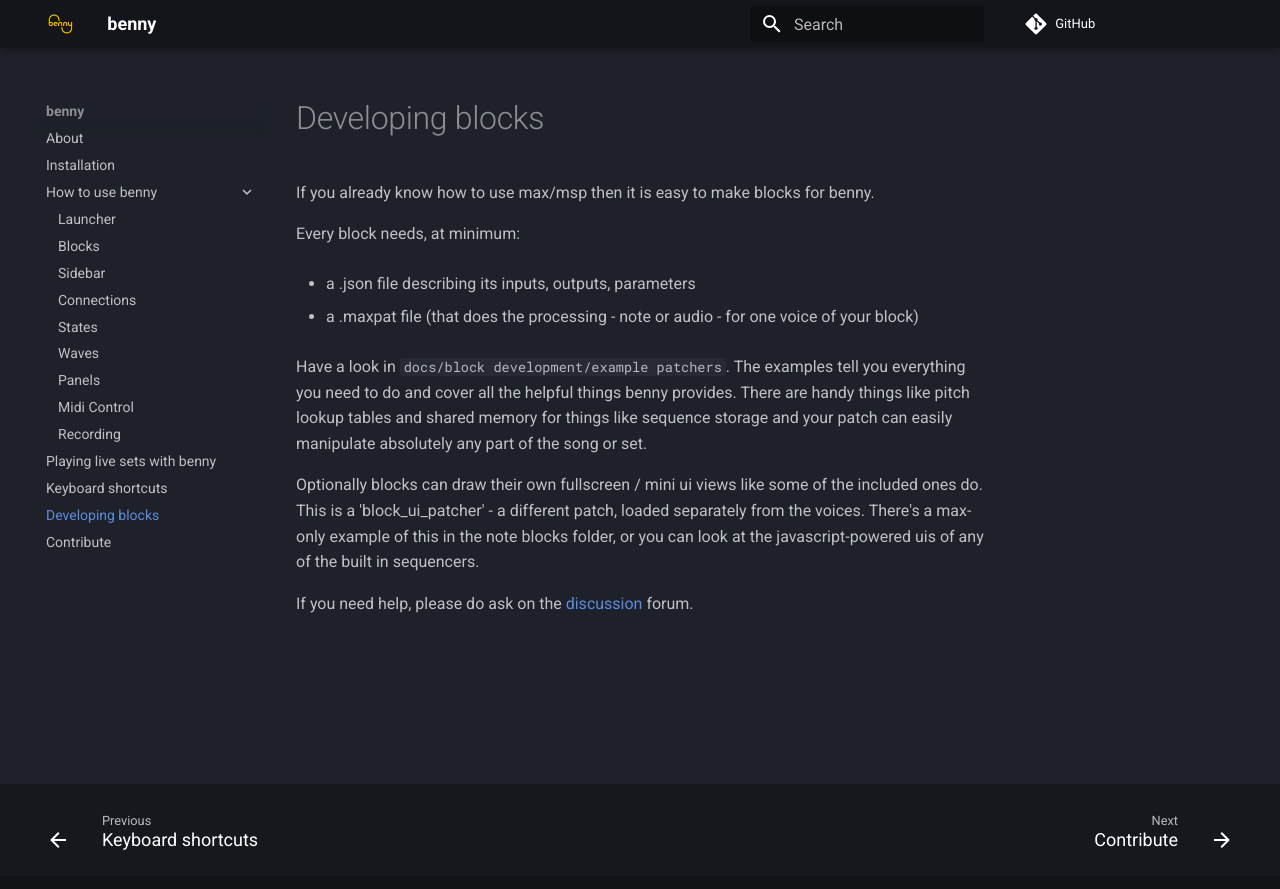
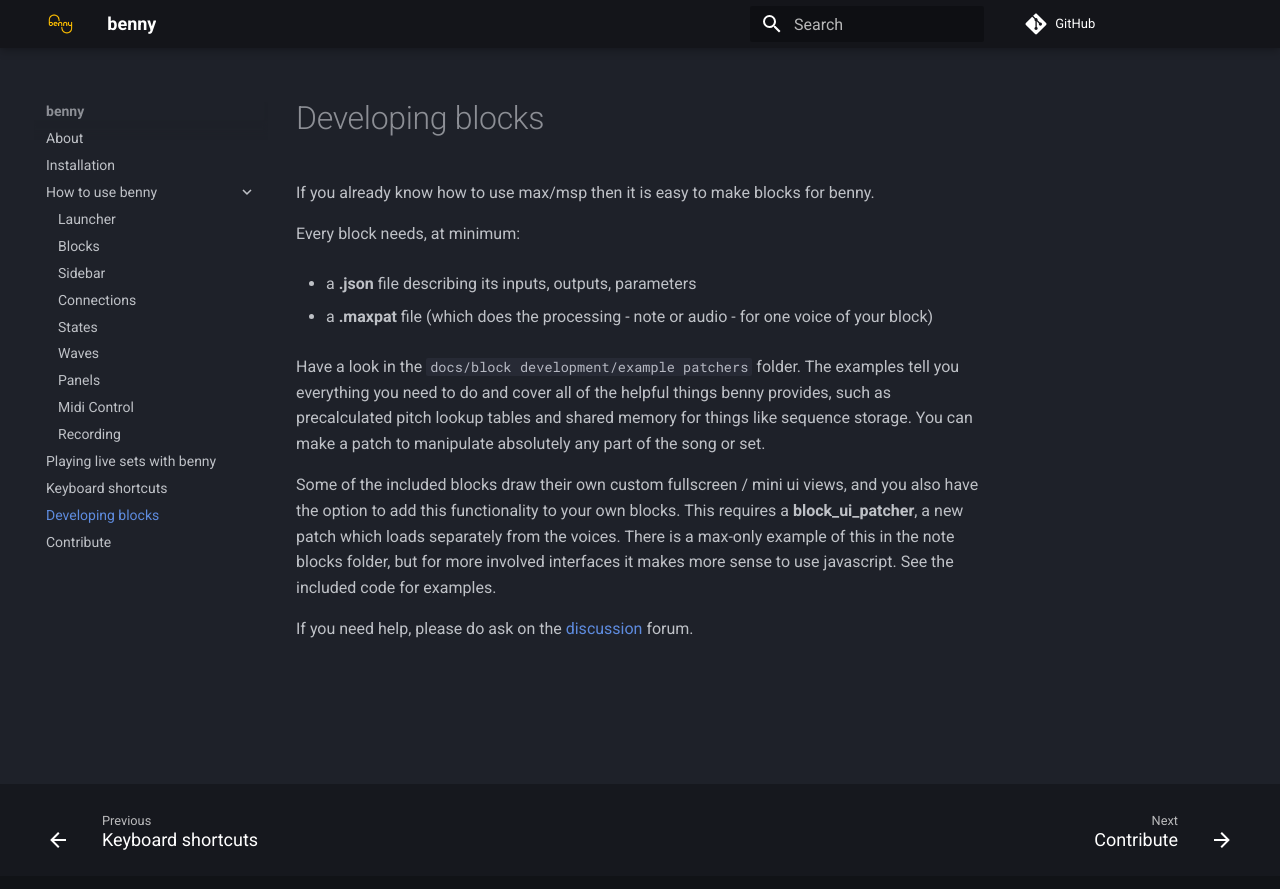
Before and after one commit to playbenny/benny_manual, an MkDocs documentation site: the page built from docs/developing.md, in a window 1280 px wide. Shown: the top 889 px of the page. Built offline with MkDocs 1.6.1 and Material for MkDocs 9.7.7, drawn with Linux system fonts in a browser that asks for light colours; comment, search, counter and statistics services are not loaded.

Commit message:
last fixes

````diff
--- a/docs/developing.md
+++ b/docs/developing.md
@@ -4,12 +4,12 @@
 
 Every block needs, at minimum:
 
-- a .json file describing its inputs, outputs, parameters
+- a **.json** file describing its inputs, outputs, parameters
 
-- a .maxpat file (that does the processing - note or audio - for one voice of your block)
+- a **.maxpat** file (which does the processing - note or audio - for one voice of your block)
 
-Have a look in ```docs/block development/example patchers```. The examples tell you everything you need to do and cover all the helpful things benny provides. There are handy things like pitch lookup tables and shared memory for things like sequence storage and your patch can easily manipulate absolutely any part of the song or set.
+Have a look in the ```docs/block development/example patchers``` folder. The examples tell you everything you need to do and cover all of the helpful things benny provides, such as precalculated pitch lookup tables and shared memory for things like sequence storage. You can make a patch to manipulate absolutely any part of the song or set.
 
-Optionally blocks can draw their own fullscreen / mini ui views like some of the included ones do. This is a 'block_ui_patcher' - a different patch, loaded separately from the voices. There's a max-only example of this in the note blocks folder, or you can look at the javascript-powered uis of any of the built in sequencers.
+Some of the included blocks draw their own custom fullscreen / mini ui views, and you also have the option to add this functionality to your own blocks. This requires a **block_ui_patcher**, a new patch which loads separately from the voices. There is a max-only example of this in the note blocks folder, but for more involved interfaces it makes more sense to use javascript. See the included code for examples.
 
 If you need help, please do ask on the [discussion](https://github.com/playbenny/benny/discussions) forum.
````
Also changed, not shown: docs/contribute.md (+3 -3 lines).
